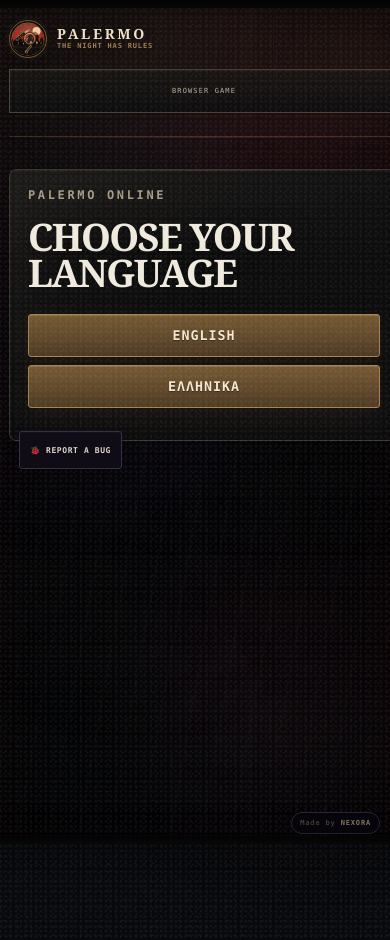
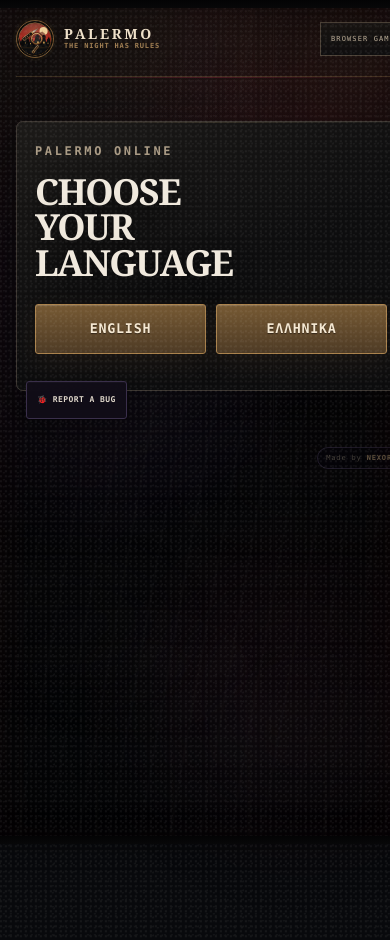
Before and after one commit to ggnexoragg-ux/PALERMO, a Next.js app: page / in a window 390 px wide. Built offline with nearby package versions, Linux system fonts and the light colour scheme.

Commit message:
Refine mobile layout spacing and proportions

```diff
--- a/app/globals.css
+++ b/app/globals.css
@@ -3371,3 +3371,161 @@ html,body{background:var(--palermo-bg)}
   .adminOverview{grid-template-columns:1fr!important}
   .profileStats{grid-template-columns:1fr 1fr!important}
 }
+
+
+/* Mobile refinement v2 — less cramped, better iPhone proportions */
+@media(max-width:640px){
+  html{-webkit-text-size-adjust:100%}
+
+  .palermoShell{
+    padding-left:16px!important;
+    padding-right:16px!important;
+  }
+
+  /* Keep the language screen header compact instead of a full-width status bar */
+  .palermoShell[data-screen="language"] .palermoTop{
+    grid-template-columns:minmax(0,1fr) auto!important;
+    align-items:center!important;
+    gap:10px!important;
+  }
+  .palermoShell[data-screen="language"] .palermoTop>div:last-child{
+    width:auto!important;
+    overflow:visible!important;
+    padding:0!important;
+  }
+  .palermoShell[data-screen="language"] .palermoBadge{
+    width:auto!important;
+    min-height:34px!important;
+    padding:7px 10px!important;
+    justify-content:center;
+  }
+
+  /* Give the hero more breathing room without letting the title dominate the screen */
+  .palermoHero{
+    padding-top:10px!important;
+  }
+  .palermoHero h1{
+    font-size:clamp(46px,13.5vw,56px)!important;
+    line-height:.9!important;
+    letter-spacing:-.035em!important;
+  }
+  .palermoHero>p{
+    max-width:36ch!important;
+    margin-top:16px!important;
+  }
+  .caseKicker{
+    gap:8px!important;
+    row-gap:6px!important;
+    line-height:1.3!important;
+  }
+  .caseKicker span,.caseKicker i{
+    font-size:8px!important;
+    letter-spacing:.14em!important;
+  }
+  .noirTagline{
+    padding:10px 12px!important;
+    margin-top:16px!important;
+  }
+
+  /* Home room setup: stop turning every option into a huge vertical stack */
+  .palermoEntry{
+    padding:18px!important;
+  }
+  .palermoEntry .modeSwitch{
+    grid-template-columns:repeat(3,minmax(0,1fr))!important;
+    gap:7px!important;
+  }
+  .palermoEntry .modeSwitch button{
+    min-width:0!important;
+    padding:11px 6px!important;
+    font-size:8px!important;
+    letter-spacing:.06em!important;
+    white-space:normal!important;
+    line-height:1.2!important;
+  }
+  .palermoEntry .palermoActions{
+    grid-template-columns:1fr 1fr!important;
+    gap:8px!important;
+  }
+  .palermoEntry .palermoActions .browseRoomsButton{
+    grid-column:1/-1;
+  }
+
+  /* Language card feels like a deliberate mobile screen, not a stretched desktop panel */
+  .palermoShell[data-screen="language"] .palermoPanelWrap{
+    width:min(100%,520px)!important;
+    margin:0 auto!important;
+    padding-top:26px!important;
+  }
+  .palermoShell[data-screen="language"] .joinCard{
+    padding:22px 18px!important;
+  }
+  .palermoShell[data-screen="language"] .joinCard h2{
+    font-size:36px!important;
+    line-height:.98!important;
+    max-width:11ch;
+  }
+  .palermoShell[data-screen="language"] .modeSwitch{
+    grid-template-columns:1fr 1fr!important;
+    gap:10px!important;
+  }
+  .palermoShell[data-screen="language"] .modeSwitch button{
+    min-height:50px!important;
+  }
+
+  /* Inputs: a little less oversized while remaining touch-friendly */
+  .palermoEntry input,.joinCard input{
+    padding:13px 14px!important;
+  }
+  .palermoEntry label,.settingsRow label{
+    letter-spacing:.13em!important;
+  }
+
+  /* Cards and lobby/game sections get horizontal room instead of hugging the edges */
+  .lobbyGrid,.gameGrid,.roomBrowserGrid{
+    width:100%!important;
+  }
+  .playersCard,.settingsCard,.phaseCard,.interrogationPanel,.playerBoard,
+  .miniRole,.voiceBox,.killerBox,.spectatorChat{
+    border-radius:5px!important;
+  }
+
+  /* Do not let floating branding cover buttons/forms on mobile */
+  .palermoCredit{
+    position:static!important;
+    width:max-content!important;
+    max-width:100%!important;
+    margin:18px 0 0 auto!important;
+    white-space:nowrap!important;
+  }
+
+  /* Slightly calmer typography/spacing in dense controls */
+  .palermoShell button{
+    letter-spacing:.055em!important;
+  }
+  .cardTitle{
+    letter-spacing:.11em!important;
+  }
+}
+
+@media(max-width:380px){
+  .palermoShell{
+    padding-left:12px!important;
+    padding-right:12px!important;
+  }
+  .palermoEntry .modeSwitch{
+    grid-template-columns:1fr!important;
+  }
+  .palermoEntry .palermoActions{
+    grid-template-columns:1fr!important;
+  }
+  .palermoEntry .palermoActions .browseRoomsButton{
+    grid-column:auto;
+  }
+  .palermoShell[data-screen="language"] .palermoTop{
+    grid-template-columns:1fr!important;
+  }
+  .palermoShell[data-screen="language"] .modeSwitch{
+    grid-template-columns:1fr!important;
+  }
+}
```
